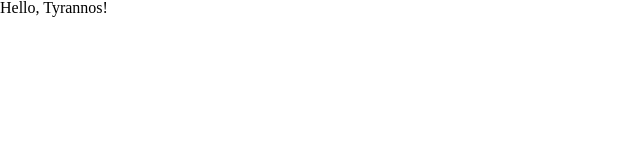
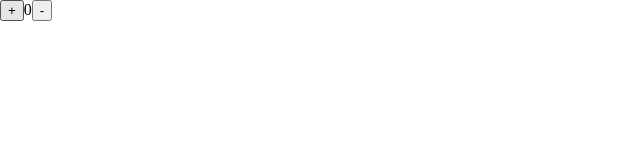
Before and after one commit to team-tyranno/template_and_convention, a React (Create React App) app: page / in a window 1280 px wide. Shown: the top 160 px of the page, without its empty margins (0-640 px from the left). Built offline with nearby package versions, Linux system fonts and the light colour scheme.

Commit message:
feat: redux 설치 및 예시 파일 작성

```diff
--- a/package.json
+++ b/package.json
@@ -3,12 +3,14 @@
   "version": "0.1.0",
   "private": true,
   "dependencies": {
+    "@reduxjs/toolkit": "^1.7.2",
     "@types/jest": "^27.4.0",
     "@types/node": "^16.11.22",
     "@types/react": "^17.0.39",
     "@types/react-dom": "^17.0.11",
     "react": "^17.0.2",
     "react-dom": "^17.0.2",
+    "react-redux": "^7.2.6",
     "react-router-dom": "^6.2.1",
     "react-scripts": "5.0.0",
     "styled-components": "^5.3.3",
--- a/src/pages/Main/index.tsx
+++ b/src/pages/Main/index.tsx
@@ -1,6 +1,32 @@
-import React from 'react';
+import React, { useState } from 'react';
+import { useSelector, useDispatch } from 'react-redux';
+import {
+  decrement,
+  increment,
+  incrementByAmount,
+  incrementAsync,
+  selectCount,
+} from 'redux/counterSlice';
+
 import * as S from './style';
 
 export function Main() {
-  return <S.Container>Hello, Tyrannos!</S.Container>;
+  const count = useSelector(selectCount);
+  const dispatch = useDispatch();
+  const [incrementAmount, setIncrementAmount] = useState('2');
+
+  return (
+    <div>
+      <div>
+        <button type="button" aria-label="Increment value" onClick={() => dispatch(increment())}>
+          +
+        </button>
+        <span>{count}</span>
+        <button type="button" aria-label="Decrement value" onClick={() => dispatch(decrement())}>
+          -
+        </button>
+      </div>
+      {/* omit additional rendering output here */}
+    </div>
+  );
 }
--- /dev/null
+++ b/src/redux/counterSlice.ts
@@ -0,0 +1,31 @@
+import { createSlice } from '@reduxjs/toolkit';
+
+export const counterSlice = createSlice({
+  name: 'counter',
+  initialState: {
+    value: 0,
+  },
+  reducers: {
+    increment: (state) => {
+      state.value += 1;
+    },
+    decrement: (state) => {
+      state.value -= 1;
+    },
+    incrementByAmount: (state, action) => {
+      state.value += action.payload;
+    },
+  },
+});
+
+export const { increment, decrement, incrementByAmount } = counterSlice.actions;
+
+export const incrementAsync = (amount) => (dispatch) => {
+  setTimeout(() => {
+    dispatch(incrementByAmount(amount));
+  }, 1000);
+};
+
+export const selectCount = (state) => state.counter.value;
+
+export default counterSlice.reducer;
--- /dev/null
+++ b/src/redux/store.ts
@@ -0,0 +1,8 @@
+import { configureStore } from '@reduxjs/toolkit';
+import counterReducer from './counterSlice';
+
+export default configureStore({
+  reducer: {
+    counter: counterReducer,
+  },
+});
```
Also changed, not shown: src/index.tsx (+5 -2 lines), 1 other file (tests, documents, lock files or other folders).
